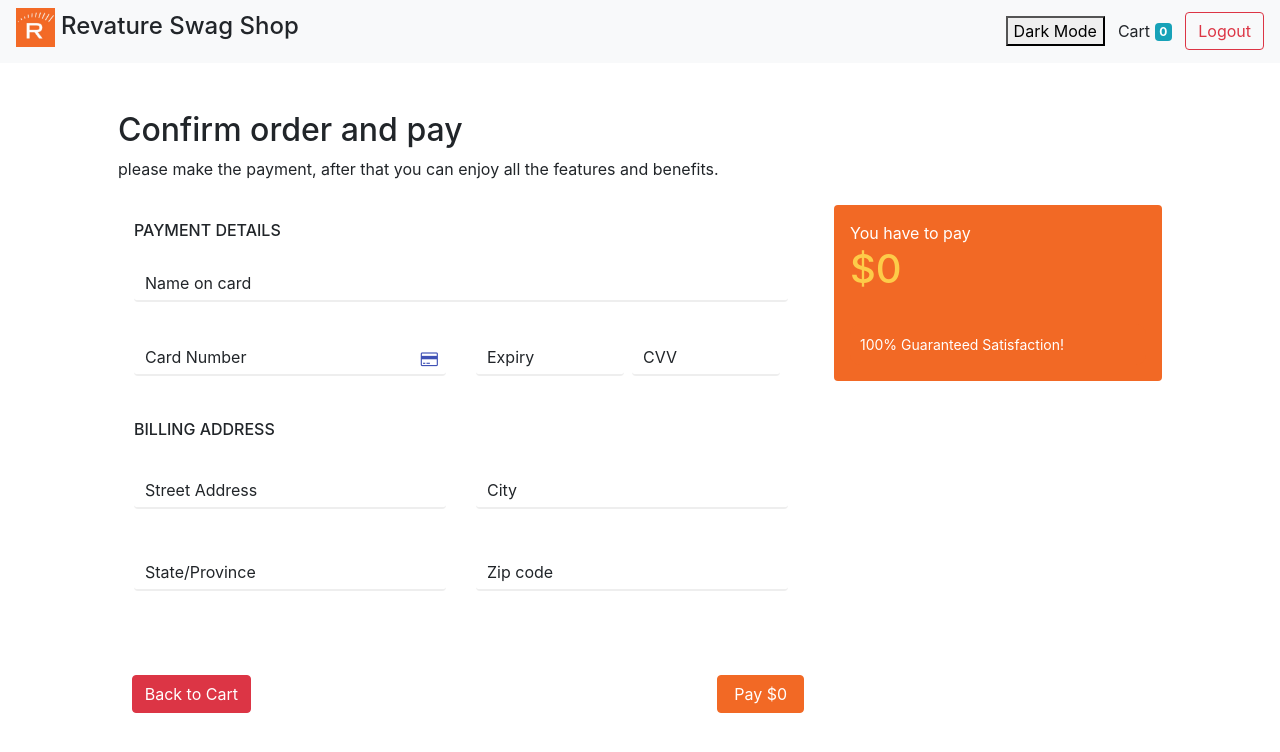
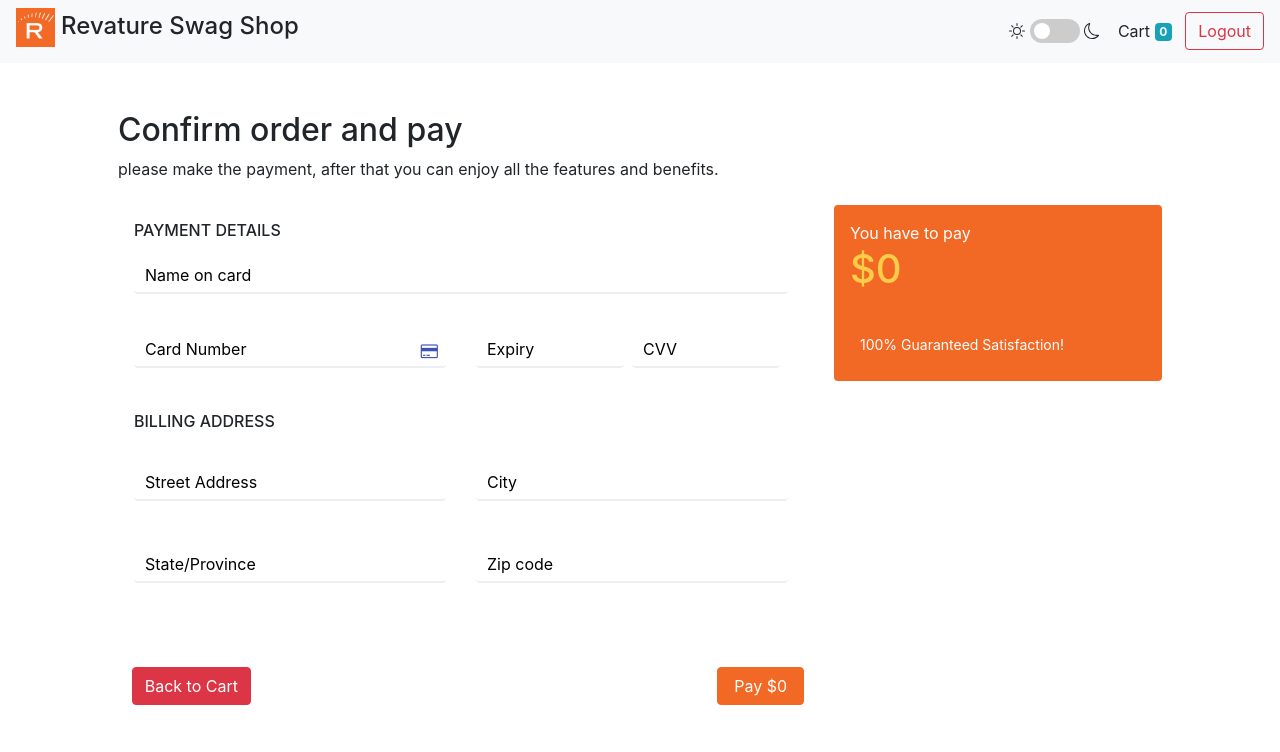
Before and after one commit to TheFloorIs-Java/EarthTeam-Front, an Angular app: page /checkout in a window 1280 px wide. Shown: the top 752 px of the page. Built offline with nearby package versions, Linux system fonts and the light colour scheme.

Commit message:
dark mode toggle added and functional with all base components

```diff
--- a/package.json
+++ b/package.json
@@ -23,6 +23,7 @@
     "@fortawesome/fontawesome-svg-core": "^6.1.1",
     "@fortawesome/free-solid-svg-icons": "^6.1.1",
     "bootstrap": "^5.1.3",
+    "bootstrap-icons": "^1.9.1",
     "ngx-bootstrap": "^8.0.0",
     "rxjs": "~6.6.0",
     "tslib": "^2.3.0",
--- a/src/app/components/checkout/checkout.component.css
+++ b/src/app/components/checkout/checkout.component.css
@@ -52,7 +52,8 @@ body{
     position: absolute;
     top: 7px;
     left: 11px;
-    transition: 0.5s
+    transition: 0.5s;
+    color: black
 }
 
 .inputbox i {
@@ -70,13 +71,13 @@ input::-webkit-inner-spin-button {
 }
 
 .inputbox input:focus~span {
-    transform: translateX(-0px) translateY(-15px);
-    font-size: 12px
+    transform: translateX(-0px) translateY(-12px);
+    font-size: 10px
 }
 
 .inputbox input:valid~span {
-    transform: translateX(-0px) translateY(-15px);
-    font-size: 12px
+    transform: translateX(-0px) translateY(-12px);
+    font-size: 10px
 }
 
 .card-blue{
--- a/src/app/components/checkout/checkout.component.html
+++ b/src/app/components/checkout/checkout.component.html
@@ -8,12 +8,12 @@
     <span>please make the payment, after that you can enjoy all the features and benefits.</span>
 
     </div>
-    <div class="row">
+    <div [ngClass]="'row ' + (this.productService.dark ? 'bg-dark' : '')">
         <div class="col-md-8">
-            <div class="card p-3">
+            <div class="'card p-3 ' + (this.productService.dark ? 'bg-dark' : '')">
 
                 <h6 class="text-uppercase">Payment details</h6>
-                <div class="inputbox mt-3"> <input type="text" name="name" class="form-control" required="required"> <span>Name on card</span> </div>
+                <div class="inputbox mt-3"> <input type="text" name="name" class="form-control" required="required"> <span color="!important black">Name on card</span> </div>
 
                 <div class="row">
 
--- a/src/app/components/checkout/checkout.component.ts
+++ b/src/app/components/checkout/checkout.component.ts
@@ -32,7 +32,7 @@ export class CheckoutComponent implements OnInit {
     country: new UntypedFormControl('', Validators.required)
   });
 
-  constructor(private productService: ProductService, private router: Router) { }
+  constructor(public productService: ProductService, private router: Router) { }
 
   ngOnInit(): void {
     this.productService.getCart().subscribe(
--- a/src/app/components/navbar/navbar.component.html
+++ b/src/app/components/navbar/navbar.component.html
@@ -1,14 +1,29 @@
-<nav class="navbar navbar-light bg-light">
+<head>
+    <link href="//maxcdn.bootstrapcdn.com/bootstrap/4.0.0/css/bootstrap.min.css" rel="stylesheet" id="bootstrap-css">
+<script src="//maxcdn.bootstrapcdn.com/bootstrap/4.0.0/js/bootstrap.min.js"></script>
+<script src="//cdnjs.cloudflare.com/ajax/libs/jquery/3.2.1/jquery.min.js"></script>
+</head>
+
+<nav [ngClass]="'navbar navbar-light ' + (dark ? 'bg-dark' : 'bg-light')">
     <h4>
         <img src="../../../assets/images/favicon.png" width="8%" height="8%" alt="Revature">
         Revature Swag Shop
     </h4>
     <form class="form-inline">
-        <button (click)="darkControl()">Dark Mode</button>
-        <button class="btn btn-light" [routerLink]="['/cart']">
+    <svg xmlns="http://www.w3.org/2000/svg" width="16" height="16" fill="currentColor" class="bi bi-sun" viewBox="0 0 16 16">
+        <path d="M8 11a3 3 0 1 1 0-6 3 3 0 0 1 0 6zm0 1a4 4 0 1 0 0-8 4 4 0 0 0 0 8zM8 0a.5.5 0 0 1 .5.5v2a.5.5 0 0 1-1 0v-2A.5.5 0 0 1 8 0zm0 13a.5.5 0 0 1 .5.5v2a.5.5 0 0 1-1 0v-2A.5.5 0 0 1 8 13zm8-5a.5.5 0 0 1-.5.5h-2a.5.5 0 0 1 0-1h2a.5.5 0 0 1 .5.5zM3 8a.5.5 0 0 1-.5.5h-2a.5.5 0 0 1 0-1h2A.5.5 0 0 1 3 8zm10.657-5.657a.5.5 0 0 1 0 .707l-1.414 1.415a.5.5 0 1 1-.707-.708l1.414-1.414a.5.5 0 0 1 .707 0zm-9.193 9.193a.5.5 0 0 1 0 .707L3.05 13.657a.5.5 0 0 1-.707-.707l1.414-1.414a.5.5 0 0 1 .707 0zm9.193 2.121a.5.5 0 0 1-.707 0l-1.414-1.414a.5.5 0 0 1 .707-.707l1.414 1.414a.5.5 0 0 1 0 .707zM4.464 4.465a.5.5 0 0 1-.707 0L2.343 3.05a.5.5 0 1 1 .707-.707l1.414 1.414a.5.5 0 0 1 0 .708z"/>
+    </svg> &nbsp;
+    <label class="switch" for="checkbox">
+      <input type="checkbox" id="checkbox" (click)="darkControl()" [formControl]="toggleControl" />
+      <div class="slider round"></div>
+    </label> &nbsp;
+    <svg xmlns="http://www.w3.org/2000/svg" width="16" height="16" fill="currentColor" class="bi bi-moon" viewBox="0 0 16 16">
+        <path d="M6 .278a.768.768 0 0 1 .08.858 7.208 7.208 0 0 0-.878 3.46c0 4.021 3.278 7.277 7.318 7.277.527 0 1.04-.055 1.533-.16a.787.787 0 0 1 .81.316.733.733 0 0 1-.031.893A8.349 8.349 0 0 1 8.344 16C3.734 16 0 12.286 0 7.71 0 4.266 2.114 1.312 5.124.06A.752.752 0 0 1 6 .278zM4.858 1.311A7.269 7.269 0 0 0 1.025 7.71c0 4.02 3.279 7.276 7.319 7.276a7.316 7.316 0 0 0 5.205-2.162c-.337.042-.68.063-1.029.063-4.61 0-8.343-3.714-8.343-8.29 0-1.167.242-2.278.681-3.286z"/>
+      </svg> &nbsp;
+<button [ngClass]="'btn ' + (dark ? 'btn-dark' : 'btn-light')" [routerLink]="['/cart']">
             Cart
             <span class="badge badge-info">{{cartCount}}</span>
-        </button>
+</button>
         <button class="btn btn-outline-danger my-2 my-sm-0" (click)="logout();">Logout</button>
     </form>
 </nav>
--- a/src/app/components/navbar/navbar.component.ts
+++ b/src/app/components/navbar/navbar.component.ts
@@ -3,6 +3,7 @@ import { Router } from '@angular/router';
 import { Subscription } from 'rxjs';
 import { AuthService } from 'app/services/auth.service';
 import { ProductService } from 'app/services/product.service';
+import { FormControl } from '@angular/forms';
 
 @Component({
   selector: 'app-navbar',
@@ -13,7 +14,9 @@ export class NavbarComponent implements OnInit{
 
   cartCount!: number;
   subscription!: Subscription;
-  dark : boolean = false;
+  dark : boolean = this.productService.dark;
+  toggleControl = new FormControl(this.productService.dark);
+
 
   constructor(private authService: AuthService, private router: Router, private productService: ProductService) { }
 
--- a/src/app/components/product-card/product-card.component.css
+++ b/src/app/components/product-card/product-card.component.css
@@ -13,7 +13,7 @@
     max-width: 200px;
     height: fit-content;
     transition: .2s ease-out;
-    background-color: rgb(48, 42, 42);
+    background-color: rgb(53, 58, 64);
     color: white;
 
   }
@@ -39,6 +39,6 @@
   }
 
   .darkCard:hover{
-    box-shadow: 0 5px 10px rgba(0,0,0,.2);
+    box-shadow: 0 5px 10px rgba(255, 255, 255, 0.2);
     transform: translate3d(0,-10px,0);
   }
--- a/src/app/components/product-card/product-card.component.html
+++ b/src/app/components/product-card/product-card.component.html
@@ -1,4 +1,4 @@
-<div [ngClass]="dark ? 'darkCard' : 'card'" style="width: 18rem;">
+<div [ngClass]="productService.dark ? 'darkCard' : 'card'" style="width: 18rem;">
     <img class="card-img-top" [src]="productInfo.image" alt="Card image cap">
     <div class="card-body">
       <h5 class="card-title">{{productInfo.name}}</h5>
--- a/src/app/components/product-card/product-card.component.ts
+++ b/src/app/components/product-card/product-card.component.ts
@@ -21,7 +21,7 @@ export class ProductCardComponent implements OnInit{
 
   @Input() productInfo!: Product;
 
-  constructor(private productService: ProductService) { }
+  constructor(public productService: ProductService) { }
 
   ngOnInit(): void {
     this.subscription = this.productService.getCart().subscribe(
--- a/src/styles.css
+++ b/src/styles.css
@@ -1,9 +1,58 @@
 /* You can add global styles to this file, and also import other style files */
 body {
-    transition: background-color .6s cubic-bezier(.7, 0, .7, 1);
+    transition: background-color .2s cubic-bezier(.7, 0, .7, 1);
 }
 
 body.dark {
-    background-color: rgb(48, 42, 42);
+    background-color: rgb(48, 48, 48);
     color: white;
 }
+
+.switch {
+    display: inline-block;
+    height: 24px;
+    position: relative;
+    width: 50px;
+  }
+
+  .switch input {
+    display:none;
+  }
+
+  .slider {
+    background-color: #ccc;
+    bottom: 0;
+    cursor: pointer;
+    left: 0;
+    position: absolute;
+    right: 0;
+    top: 0;
+    transition: .4s;
+  }
+
+  .slider:before {
+    background-color: #fff;
+    bottom: 4px;
+    content: "";
+    height: 16px;
+    left: 4px;
+    position: absolute;
+    transition: .4s;
+    width: 16px;
+  }
+
+  input:checked + .slider {
+    background-color: #66bb6a;
+  }
+
+  input:checked + .slider:before {
+    transform: translateX(26px);
+  }
+
+  .slider.round {
+    border-radius: 34px;
+  }
+
+  .slider.round:before {
+    border-radius: 50%;
+  }
```
Also changed, not shown: 1 other file (tests, documents, lock files or other folders).
